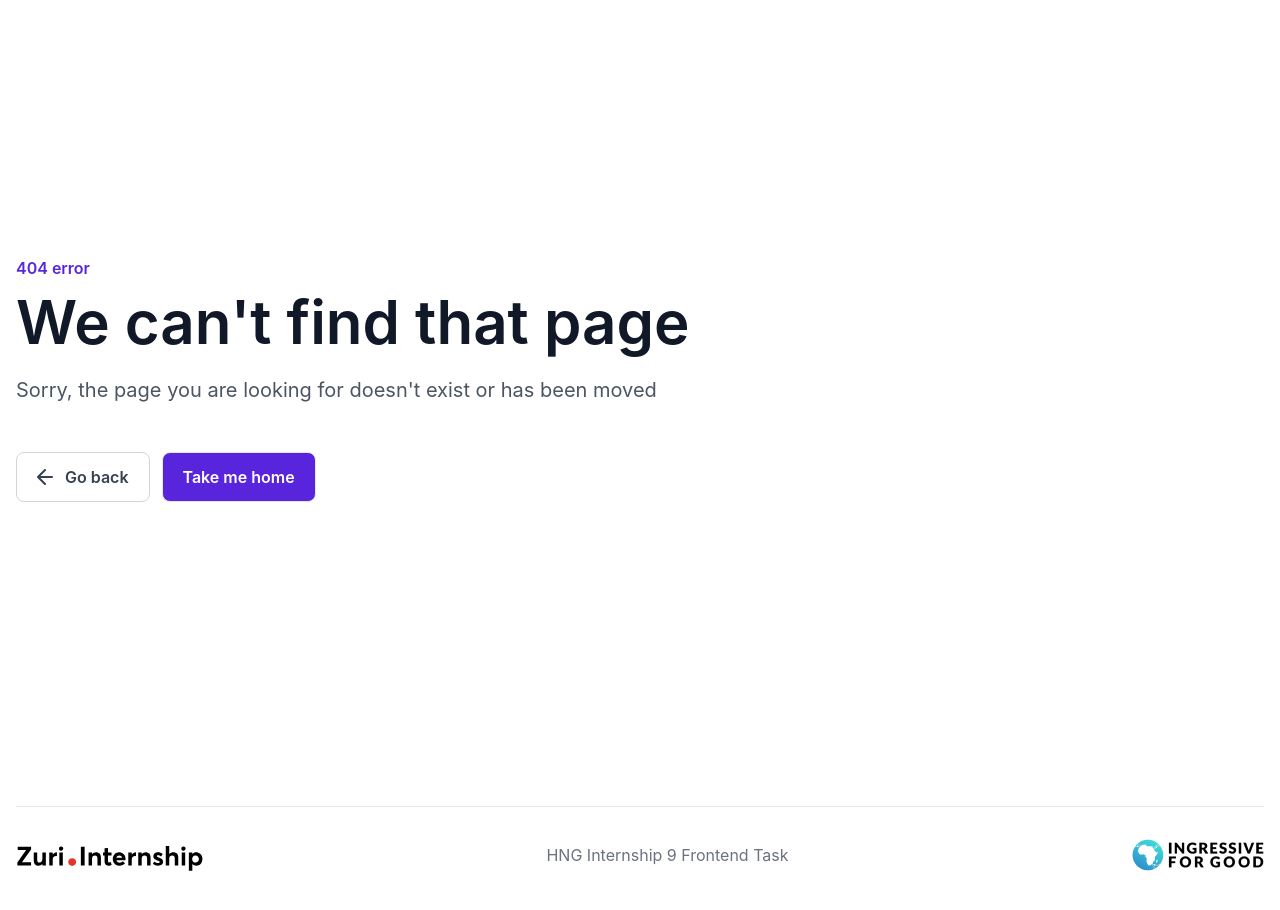
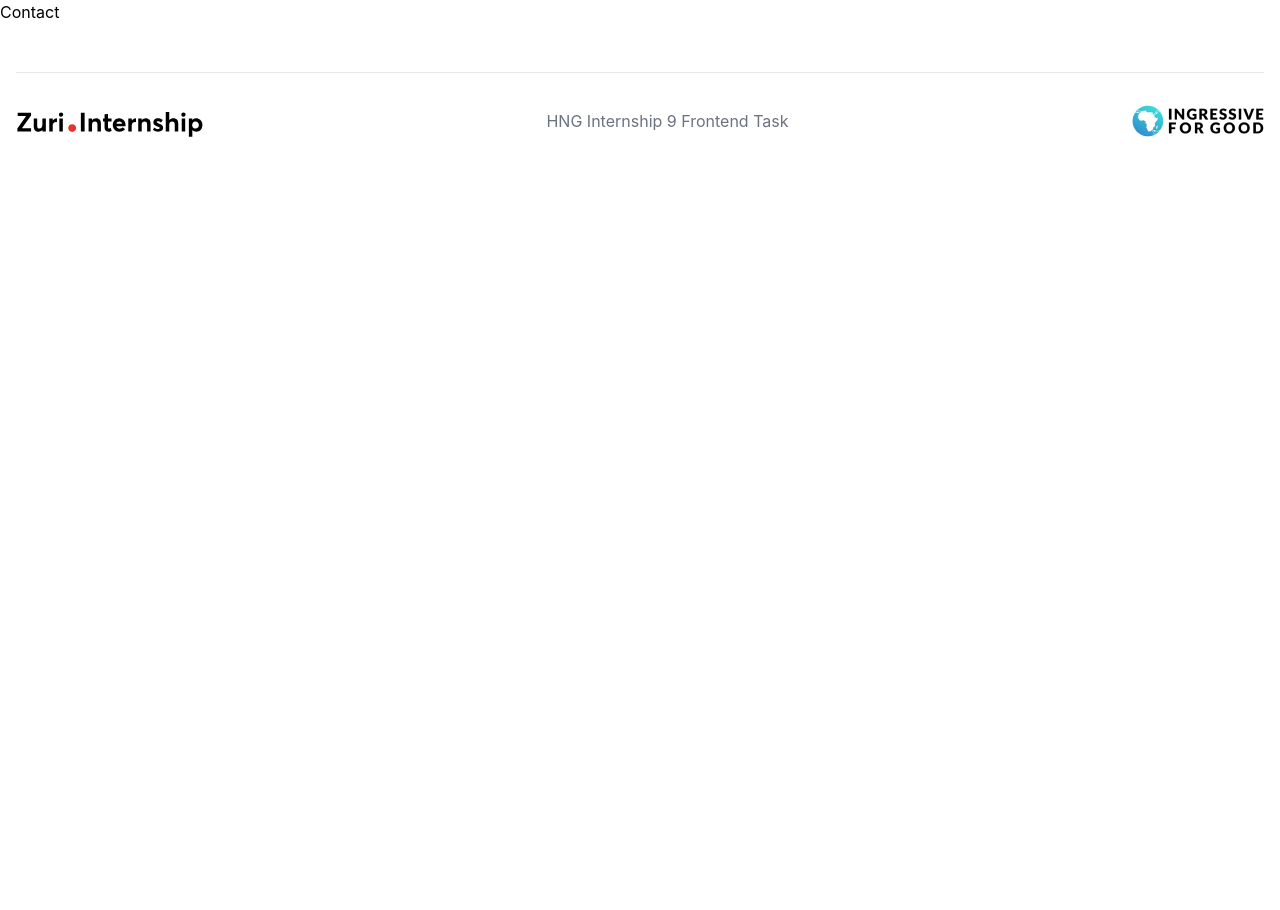
Before and after one commit to Iamdeyo/basic_webpage, a React (Create React App) app: page /contact in a window 1280 px wide. Before the commit this address had no page. Shown: the top 910 px of the page. After the commit the page ends 800 px from the top, so only its background shows below. Built offline with nearby package versions, Linux system fonts and the light colour scheme; the HTML template or start-up script is replaced by a standard one.

Commit message:
feat: created contact page and added the routing

```diff
--- a/src/App.js
+++ b/src/App.js
@@ -1,5 +1,6 @@
 import { BrowserRouter, Route, Routes } from 'react-router-dom';
 import Footer from './components/Footer';
+import Contact from './pages/Contact';
 import ErrorPage from './pages/ErrorPage';
 import Profile from './pages/Profile';
 
@@ -9,7 +10,7 @@
       <BrowserRouter>
         <Routes>
           <Route path="/" exact element={<Profile />} />
-
+          <Route path="/contact" exact element={<Contact />} />
           <Route path="/*" element={<ErrorPage />} />
         </Routes>
         <Footer />
--- /dev/null
+++ b/src/pages/Contact.jsx
@@ -0,0 +1,7 @@
+import React from 'react';
+
+function Contact() {
+  return <div>Contact</div>;
+}
+
+export default Contact;
```
